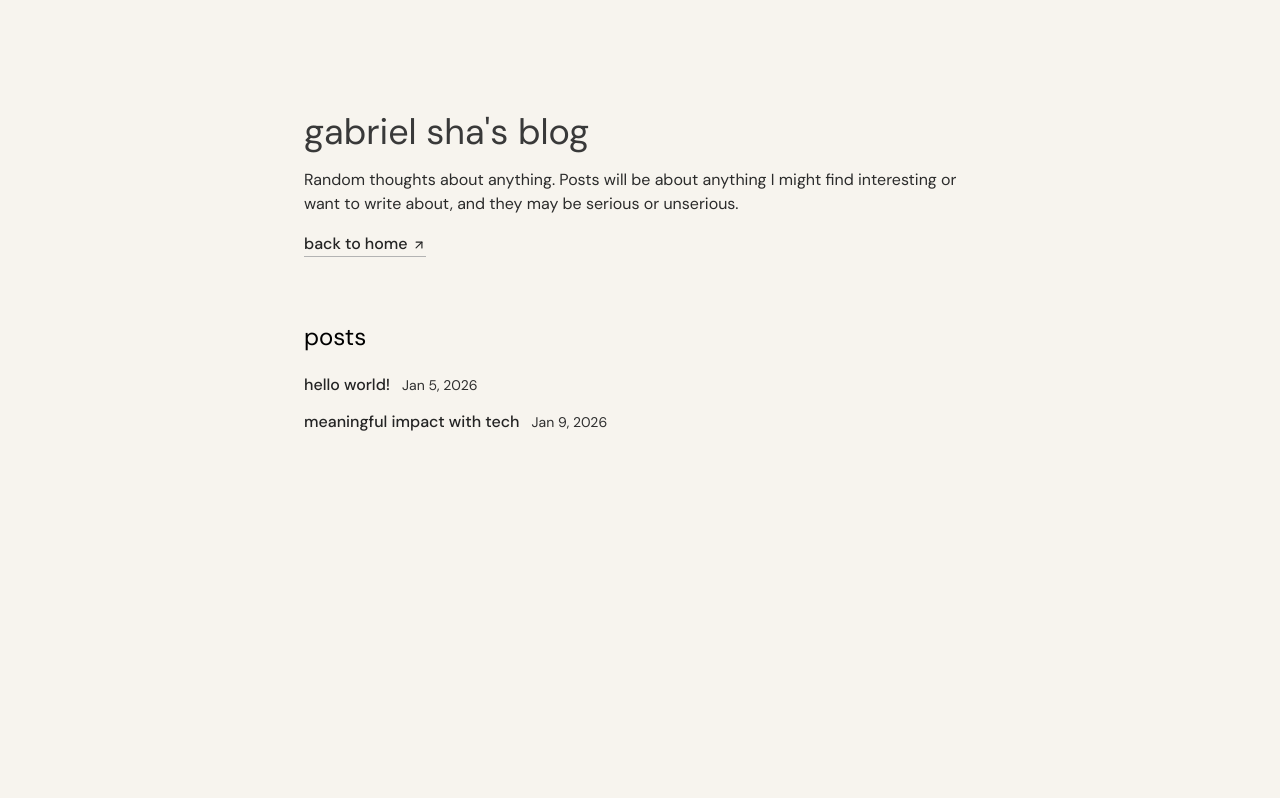
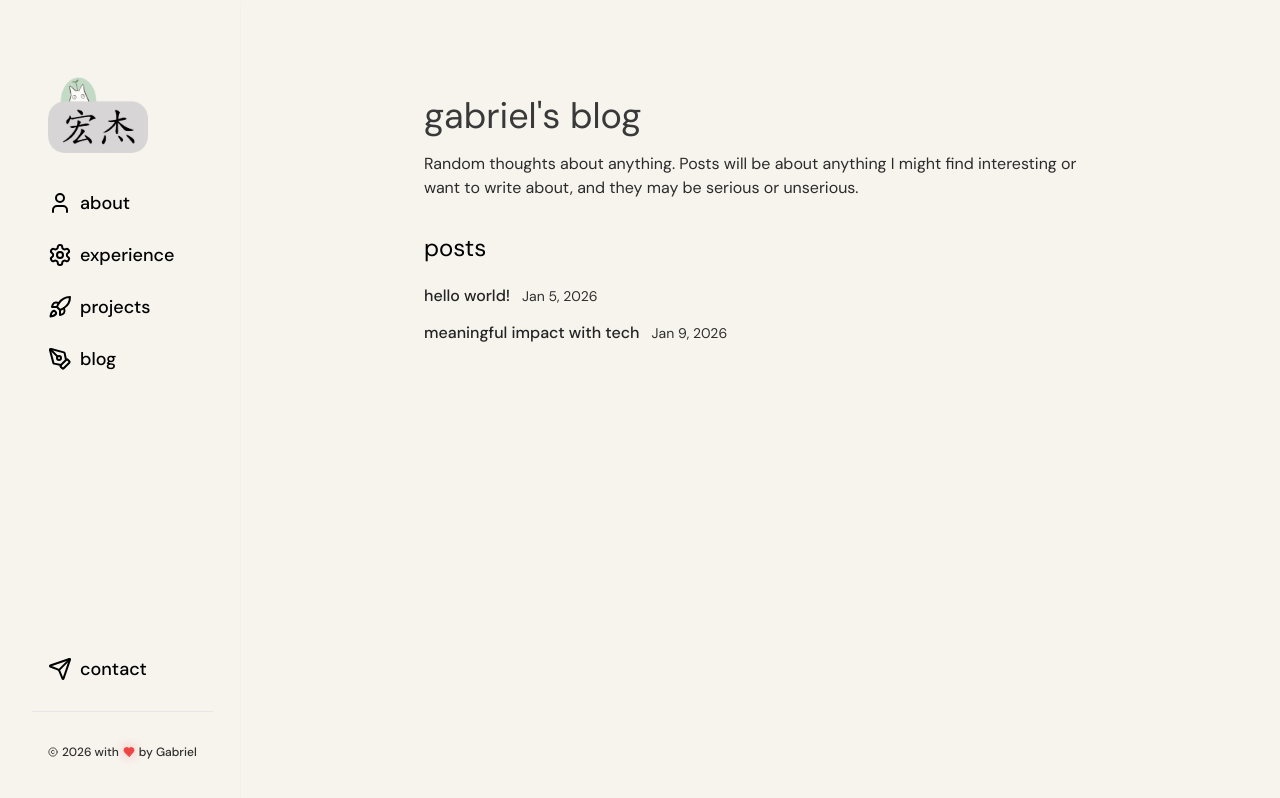
Before and after one commit to gsha22/gsha22.github.io, a Next.js app: page /blog in a window 1280 px wide. Built offline with nearby package versions, Linux system fonts and the light colour scheme.

Commit message:
updated job and put sidebar in blog homepage

```diff
--- a/src/app/components/SideBar.tsx
+++ b/src/app/components/SideBar.tsx
@@ -121,7 +121,7 @@ export default function Sidebar() {
       </header>
 
       {/* Desktop sidebar */}
-      <aside className="hidden md:flex pl-8 pt-16 pb-10 flex-col fixed h-full bg-warm dark:bg-charcoal-900 w-60 items-start shadow-sm">
+      <aside className="hidden md:flex pl-8 pt-16 pb-10 flex-col fixed h-full bg-warm dark:bg-charcoal-900 w-60 items-start shadow-sm z-10">
         <Link
           href="/"
           className="flex pl-4 pb-4 items-center mb-2 rounded-lg transition-all duration-200 hover:scale-105 cursor-pointer"
--- a/src/app/pages/BlogPage.tsx
+++ b/src/app/pages/BlogPage.tsx
@@ -3,28 +3,23 @@ import ContentContainer from "@/app/components/ContentContainer";
 import RevealContent from "@/app/components/RevealContent";
 import Link from "next/link";
 import { ArrowUpRight } from "lucide-react";
+import SideBar from "@/app/components/SideBar";
+
 
 
 export default function BlogPage() {
 	return (
 		<div className="flex min-h-screen bg-warm dark:bg-charcoal-900">
-			<main className="flex-1 pt-20">
+			<SideBar />
+			<main className="flex-1 md:ml-60 pt-28 md:pt-16">
 				<RevealContent>
 				<ContentContainer>
 					<div className="">
-						<h1 className="pt-8 text-4xl font-semi text-charcoal dark:text-offwhite font-sans">gabriel sha&apos;s blog</h1>
+						<h1 className="pt-8 text-4xl font-semi text-charcoal dark:text-offwhite font-sans">gabriel&apos;s blog</h1>
 						<p className="mt-4 text-charcoal-700 dark:text-offwhite/80 font-sans">
 							Random thoughts about anything. Posts will be about anything I might find interesting or want to write about, and they may be serious or unserious.
 						</p>
-						<Link
-							href="/"
-							rel="noreferrer"
-							className="pt-4 group inline-flex items-center gap-1 font-medium text-charcoal-800 border-b border-charcoal-300 transition-colors duration-150 hover:border-charcoal-700 dark:text-offwhite dark:border-offwhite/50 dark:hover:border-offwhite"
-						>
-							back to home
-							<ArrowUpRight size={14} className="translate-y-[1px] transition-transform duration-150 group-hover:-translate-y-[2px]" />
-						</Link>
-						<h2 className="pt-16 text-2xl font-semi text-black dark:text-offwhite font-sans mb-5">posts</h2>
+						<h2 className="pt-8 text-2xl font-semi text-black dark:text-offwhite font-sans mb-5">posts</h2>
 						<ul className="space-y-3 text-charcoal-800 dark:text-offwhite">
 							<li className="flex items-baseline gap-3">
 								<Link
--- a/src/app/pages/ExperiencePage.tsx
+++ b/src/app/pages/ExperiencePage.tsx
@@ -24,12 +24,19 @@ type Experience = {
 	company: string;
 	location: string;
 	timeframe: string;
-	description: string;
+	description?: string;
 	linkHref?: string;
 	linkLabel?: string;
 };
 
 const experiences: Experience[] = [
+	{
+		id: "exp-0",
+		role: "Incoming Software Engineer",
+		company: "Bloomberg",
+		location: "New York City, NY",
+		timeframe: "Current",
+	},
 	{
 		id: "exp-1",
 		role: "15-440 Teaching Assistant",
```
